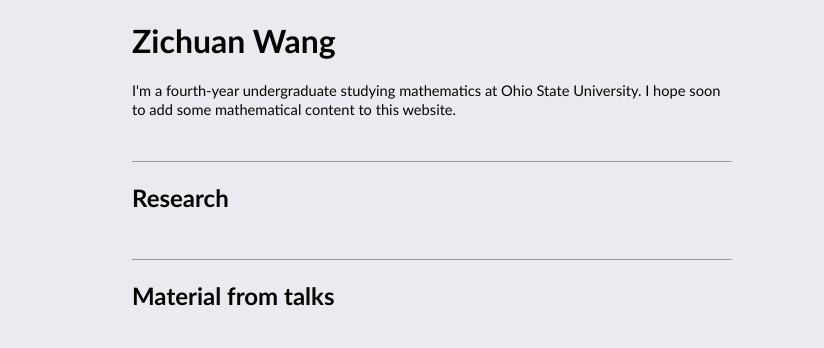
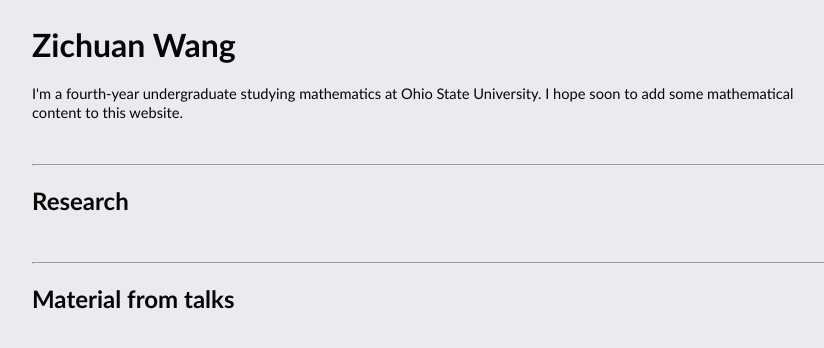
Before and after one commit to ZichuanW/ZichuanW.github.io, a plain HTML site: page index.html in a window 1280 px wide. Shown: the whole page, without its empty margins (208-1032 px from the left). Drawn offline with Linux system fonts and the light colour scheme.

Commit message:
Update index.html

```diff
--- a/index.html
+++ b/index.html
@@ -5,7 +5,7 @@
 
         <style>
             body {
-                margin: 15px 5px 25px;
+                margin: 25px;
                 font-family: Optima, sans-serif;
                 color: #060605;
                 background-color: #eaeaf0;
@@ -35,7 +35,7 @@
 
     <body>
 
-        <div style="width:600px; margin:0 auto;">
+        <div style="width:800px; margin:0 auto;">
 
             <h1>
                 Zichuan Wang
```
